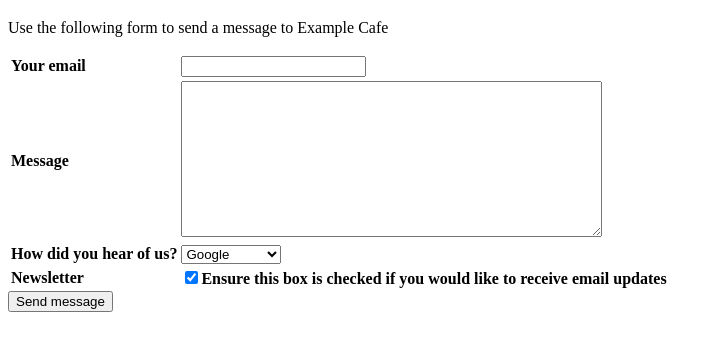
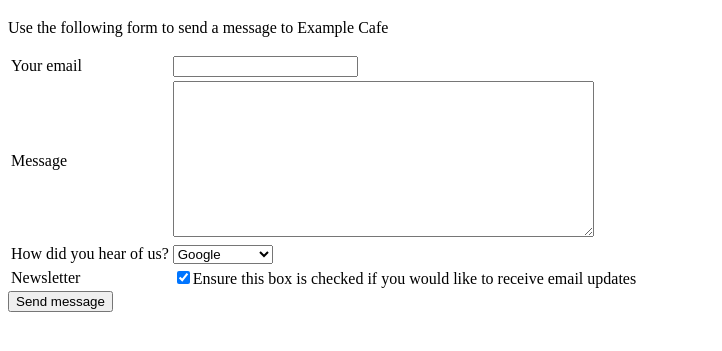
Before and after one commit to QuocBinh042/BaiTapHTVCNWeb, a plain HTML site: page Bai14.html in a window 1280 px wide. Shown: the part 61-412 px from the top of the page, without its empty margins (0-722 px from the left). Drawn offline with Linux system fonts and the light colour scheme.

Commit message:
Update Bai14

```diff
--- a/Bai14.html
+++ b/Bai14.html
@@ -20,25 +20,24 @@
     <p>Use the following form to send a message to Example Cafe</p>
     <table>
             <tr>
-                <th>Your email</th>
+                <td>Your email</td>
                 <th><input type="email" name="email" id="email"></th>
             </tr>
             <tr>
-                <th>Message</th>
-                <th><textarea name="message" id="message" cols="50" rows="10"></textarea></th>
+                <td>Message</td>
+                <td><textarea name="message" id="message" cols="50" rows="10"></textarea></td>
             </tr>
             <tr>
-                <th>How did you hear of us?</th>
-                <th>
+                <td>How did you hear of us?</td>
+                <td>
                     <select name="" id="" style="width: 100px;">
                         <option value="">Google</option>
                     </select>
-                </th>
+                </td>
             </tr>
             <tr>
-                <th>Newsletter</th>
-                <th><input checked type="checkbox">Ensure this box is checked if you would like to receive email updates
-                </th>
+                <td>Newsletter</td>
+                <td><input checked type="checkbox">Ensure this box is checked if you would like to receive email updates</td>
             </tr>
 
     </table>
```
